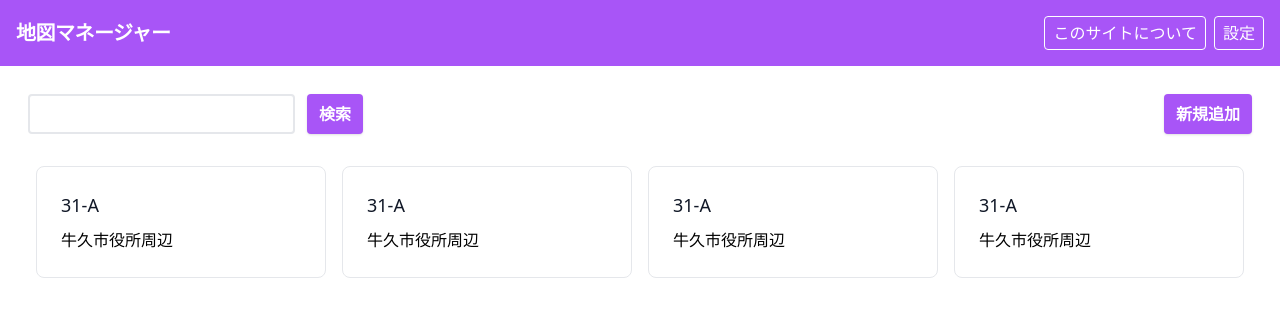
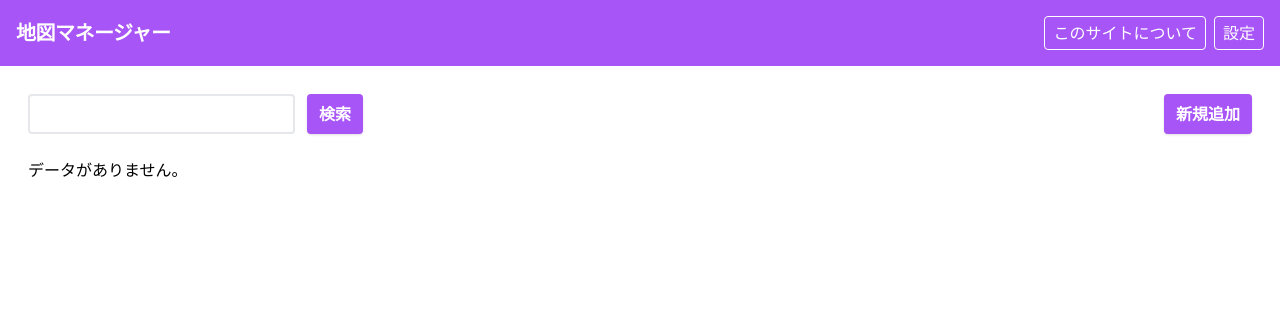
Before and after one commit to ItIsSunny385/chizu-manager, a Next.js app: page / in a window 1280 px wide. Shown: the top 316 px of the page. Built offline with nearby package versions, Linux system fonts and the light colour scheme.

Commit message:
地図の一覧を作成

```diff
--- a/pages/index.tsx
+++ b/pages/index.tsx
@@ -1,12 +1,22 @@
 import type { NextPage } from "next";
+import Link from "next/link";
 import { useRouter } from "next/router";
+import { useState } from "react";
 import { v4 as uuidv4 } from "uuid";
 import Button from "../components/Button";
-import Card from "../components/Card";
 import Input from "../components/Input";
+import Table from "../components/Table";
+import Tbody from "../components/Tbody";
+import Td from "../components/Td";
+import Tr from "../components/Tr";
+import { deleteChizu } from "../utils/db";
+import { useChizues, useDB } from "../utils/hook";
 
 const Home: NextPage = () => {
   const router = useRouter();
+  const db = useDB();
+  const [count, setCount] = useState(0);
+  const chizues = useChizues(db, count);
 
   return (
     <>
@@ -23,11 +33,38 @@ const Home: NextPage = () => {
           </Button>
         </div>
       </div>
-      <div className="flex flex-wrap">
-        <Card href="#" name="31-A" description="牛久市役所周辺" />
-        <Card href="#" name="31-A" description="牛久市役所周辺" />
-        <Card href="#" name="31-A" description="牛久市役所周辺" />
-        <Card href="#" name="31-A" description="牛久市役所周辺" />
+      <div>
+        {db == null || chizues == null ? (
+          <p>データ取得中です。</p>
+        ) : chizues.length === 0 ? (
+          <p>データがありません。</p>
+        ) : (
+          <Table>
+            <Tbody>
+              {chizues.map((x) => (
+                <Tr key={x.id}>
+                  <Td>{x.name.length > 0 ? x.name : "（未設定）"}</Td>
+                  <Td>{x.description}</Td>
+                  <Td>
+                    <Link href={`/edit/?id=${x.id}`}>
+                      <a>編集</a>
+                    </Link>
+                    <a
+                      href="#"
+                      onClick={async () => {
+                        await deleteChizu(db, x.id);
+                        setCount((x) => x + 1);
+                      }}
+                      className="ml-2"
+                    >
+                      削除
+                    </a>
+                  </Td>
+                </Tr>
+              ))}
+            </Tbody>
+          </Table>
+        )}
       </div>
     </>
   );
--- a/utils/hook.ts
+++ b/utils/hook.ts
@@ -1,7 +1,14 @@
 import { IDBPDatabase } from "idb";
 import { useEffect, useState } from "react";
 import { Chizu, Config, Status } from "../types/db";
-import { ChizuManagerDB, getAllStatus, getDB, getConfig, getChizu } from "./db";
+import {
+  ChizuManagerDB,
+  getAllStatus,
+  getDB,
+  getConfig,
+  getChizu,
+  getAllChizu,
+} from "./db";
 
 export const useDB = (): IDBPDatabase<ChizuManagerDB> | undefined => {
   const [db, setDB] = useState<IDBPDatabase<ChizuManagerDB>>();
@@ -61,3 +68,23 @@ export const useChizu = (db: IDBPDatabase<ChizuManagerDB>, key: string) => {
 
   return chizu;
 };
+
+export const useChizues = (
+  db: IDBPDatabase<ChizuManagerDB> | undefined,
+  count: number
+) => {
+  const [chizues, setChizues] = useState<Chizu[]>();
+
+  useEffect(() => {
+    (async () => {
+      if (db != null) {
+        const data = await getAllChizu(db);
+        setChizues(data);
+      } else {
+        setChizues([]);
+      }
+    })();
+  }, [db, count]);
+
+  return chizues;
+};
```
